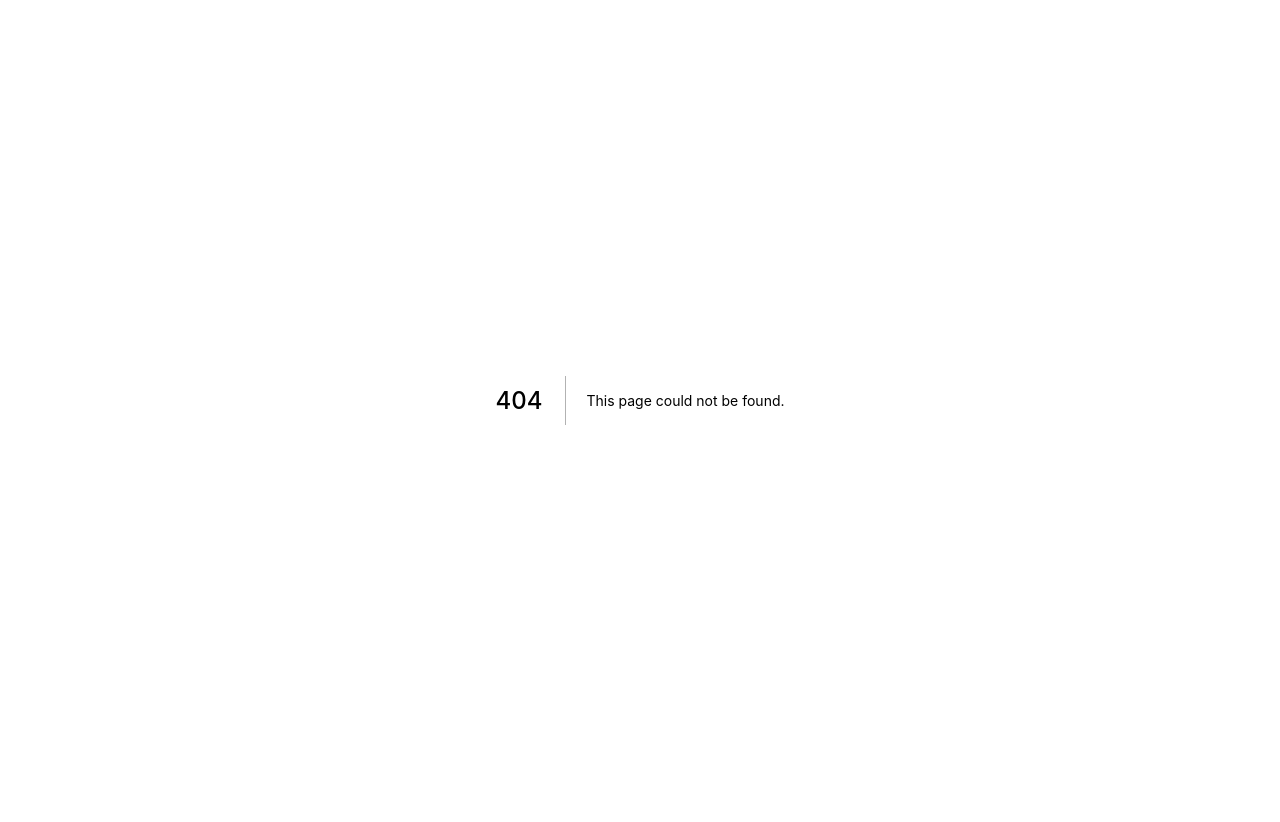
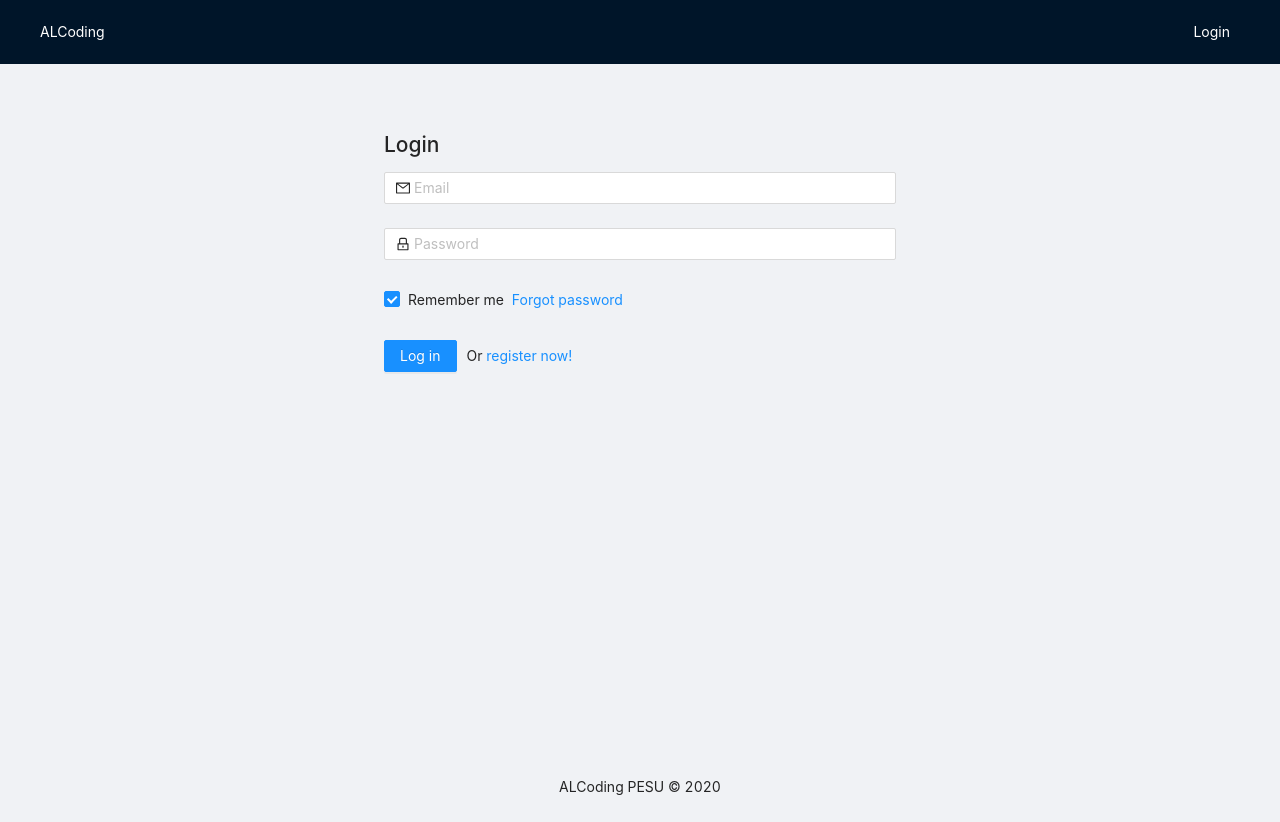
Before and after one commit to pes-alcoding-club/anterior, a Next.js app: page /login in a window 1280 px wide. Before the commit this address had no page. Before the commit the page ends 800 px from the top, so only its background shows below. Built offline with nearby package versions, Linux system fonts and the light colour scheme.

Commit message:
Added login and register pages

```diff
--- /dev/null
+++ b/axios/index.tsx
@@ -0,0 +1,3 @@
+import axios from 'axios';
+
+export default axios.create({ baseURL: "https://localhost/4000" });
--- /dev/null
+++ b/components/Header/index.tsx
@@ -0,0 +1,22 @@
+import React from 'react';
+import { Layout } from 'antd';
+const { Header } = Layout;
+
+export default () => {
+    return (
+        <Header style={{ color: "white", padding: "0", paddingRight: "50px" }}>
+            <ul style={{ listStyle: "none", display: "flex" }}>
+                <li>
+                    <a className="navbar_link" href="/" style={{ color: "white" }}>
+                        ALCoding
+                    </a>
+                </li>
+                <li className="navbar_end_li" style={{ marginLeft: "auto" }}>
+                    <a className="navbar_link" href="/login" style={{ color: "white" }}>
+                        Login
+                    </a>
+                </li>
+            </ul>
+        </Header >
+    )
+};
--- /dev/null
+++ b/components/Page/index.tsx
@@ -0,0 +1,32 @@
+import React from 'react';
+import Head from 'next/head';
+import { Layout } from 'antd';
+import Header from '../Header';
+const { Content, Footer } = Layout;
+
+type LayoutProps = {
+	title?: string
+	children?: any
+}
+
+
+const Page = (props: LayoutProps): JSX.Element => (
+	<>
+		<Head>
+			<meta charSet="utf-8" />
+			<meta name="viewport" content="initial-scale=1.0, width=device-width" />
+			<title>{props.title}</title>
+		</Head>
+			<Header />
+		<Layout style = {{height: "86vh"}}>
+			<Content>
+				{props.children}
+			</Content>
+		</Layout>
+		<Footer style = {{textAlign: "center"}}>
+			ALCoding PESU © 2020
+        </Footer>
+	</>
+);
+
+export default Page;
--- /dev/null
+++ b/css/index.css
@@ -0,0 +1,33 @@
+@import "~antd/dist/antd.css";
+
+#components-form-demo-normal-login .login-form {
+    max-width: 300px;
+}
+
+#components-form-demo-normal-login .login-form-forgot {
+    float: right;
+}
+
+#components-form-demo-normal-login .ant-col-rtl .login-form-forgot {
+    float: left;
+}
+
+#components-form-demo-normal-login .login-form-button {
+    width: 100%;
+}
+
+#login-form-button {
+    margin-right: 10px;
+}
+
+.login-container {
+    margin: 0 30%;
+    margin-top: 5%;
+}
+
+@media (max-width: 600px) {
+    .login-container {
+        margin: 0 10%;
+        margin-top: 20%;
+    }
+}
--- a/package.json
+++ b/package.json
@@ -23,6 +23,7 @@
 	"homepage": "https://github.com/pes-alcoding-club/anterior#readme",
 	"dependencies": {
 		"antd": "^4.4.2",
+		"axios": "^0.19.2",
 		"next": "^9.4.4",
 		"react": "^16.13.1",
 		"react-dom": "^16.13.1",
--- /dev/null
+++ b/pages/_app.tsx
@@ -0,0 +1,8 @@
+import { AppProps } from 'next/app';
+import '../css/index.css';
+
+function MyApp({ Component, pageProps }: AppProps) {
+  return <Component {...pageProps} />
+}
+
+export default MyApp;
--- /dev/null
+++ b/pages/login.tsx
@@ -0,0 +1,76 @@
+import React, { FC } from 'react';
+import Page from '../components/Page';
+import { Form, Input, Button, Checkbox } from 'antd';
+import { MailOutlined, LockOutlined } from '@ant-design/icons';
+import axios from '../axios';
+
+const Login: FC = () => {
+
+    const onFinish = values => {
+        const { email, password } = values;
+
+        axios.post('/login', { email, password })
+            .then(() => {
+                console.log('Login Success:', values);
+            })
+            .catch((err) => {
+                console.log(err);
+            });
+    };
+
+    return (
+        <Page title="Login">
+            <div className="login-container">
+                <h1>Login</h1>
+                <Form
+                    name="normal_login"
+                    className="login-form"
+                    initialValues={{ remember: true }}
+                    onFinish={onFinish}
+                >
+
+                    <Form.Item
+                        name="email"
+                        rules={[{ required: true, message: 'Please input your Email!' }]}
+                    >
+                        <Input
+                            prefix={<MailOutlined className="site-form-item-icon" />}
+                            type="email"
+                            placeholder="Email"
+                        />
+                    </Form.Item>
+
+                    <Form.Item
+                        name="password"
+                        rules={[{ required: true, message: 'Please input your Password!' }]}
+                    >
+                        <Input
+                            prefix={<LockOutlined className="site-form-item-icon" />}
+                            type="password"
+                            minLength={5}
+                            placeholder="Password"
+                        />
+                    </Form.Item>
+
+                    <Form.Item>
+                        <Form.Item name="remember" valuePropName="checked" noStyle>
+                            <Checkbox>Remember me</Checkbox>
+                        </Form.Item>
+                        <a className="login-form-forgot" href="">
+                            Forgot password
+                        </a>
+                    </Form.Item>
+
+                    <Form.Item>
+                        <Button type="primary" htmlType="submit" className="login-form-button" id="login-form-button">
+                            Log in
+                        </Button>
+                        Or <a href="/register">register now!</a>
+                    </Form.Item>
+                </Form>
+            </div>
+        </Page>
+    );
+};
+
+export default Login;
```
Also changed, not shown: components/Layout/Layout.tsx (deleted, +0 -21 lines), pages/index.tsx (+3 -4 lines), pages/register.tsx (added, +92 -0 lines), 1 other file (tests, documents, lock files or other folders).
